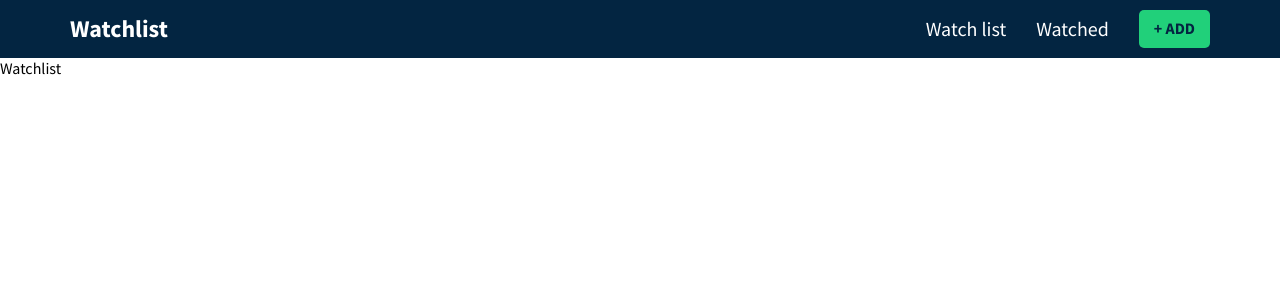
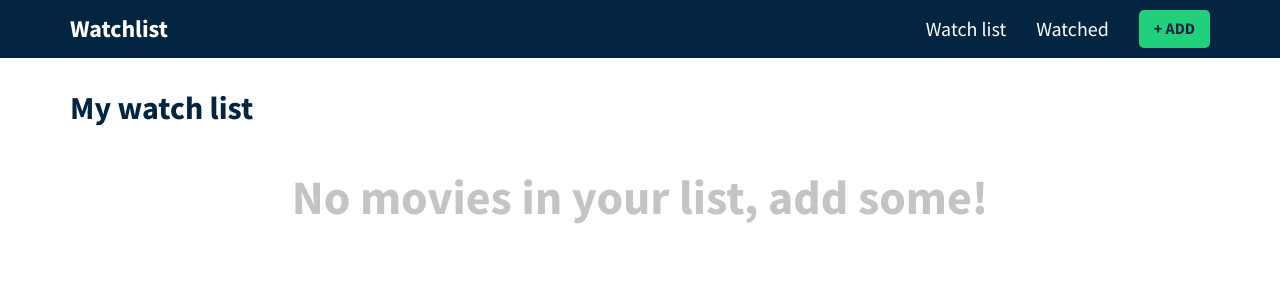
Before and after one commit to kittensgit/watchlist, a React (Create React App) app: page / in a window 1280 px wide. Shown: the top 300 px of the page. Built offline with nearby package versions, Linux system fonts and the light colour scheme.

Commit message:
MovieCard

```diff
--- /dev/null
+++ b/src/components/MovieCard.js
@@ -0,0 +1,15 @@
+import React from 'react'
+
+export const MovieCard = ({ movie, type }) => {
+    return (
+        <div className="movie-card">
+            <div className="overlay"></div>
+
+            <img
+                src={`https://image.tmdb.org/t/p/w200${movie.poster_path}`}
+                alt={`${movie.title} Poster`}
+            />
+
+        </div>
+    );
+};
--- a/src/components/ResultCard.js
+++ b/src/components/ResultCard.js
@@ -30,8 +30,8 @@
                 </div>
                 <div className='controls'>
                     <button className='btn'
-                    disabled={watchlistDisabled}
-                     onClick={() => addMovieToWatchlist(movie)}>
+                        disabled={watchlistDisabled}
+                        onClick={() => addMovieToWatchlist(movie)}>
                         Add to watchlist
                     </button>
                 </div>
--- a/src/components/Watchlist.js
+++ b/src/components/Watchlist.js
@@ -1,8 +1,32 @@
-import React from 'react'
+import React, { useContext } from 'react'
+import { GlobalContext } from '../context/GlobalState'
+import { MovieCard } from './MovieCard'
 
 const Watchlist = () => {
+
+    const { watchlist } = useContext(GlobalContext)
+
     return (
-        <div>Watchlist</div>
+        <div className='movie-page'>
+            <div className='container'>
+                <div className='header'>
+                    <h1 className='heading'>My watch list</h1>
+                </div>
+                {watchlist.length > 0
+                    ? (
+                        <div className='movie-grid'>
+                            {watchlist.map(movie => (
+                                <MovieCard movie={movie} type='watchlist' />
+                            ))}
+                        </div>
+                    )
+                    : (
+                        <h2 className='no-movies'>No movies in your list, add some!</h2>
+                    )
+                }
+
+            </div>
+        </div>
     )
 }
 
```
